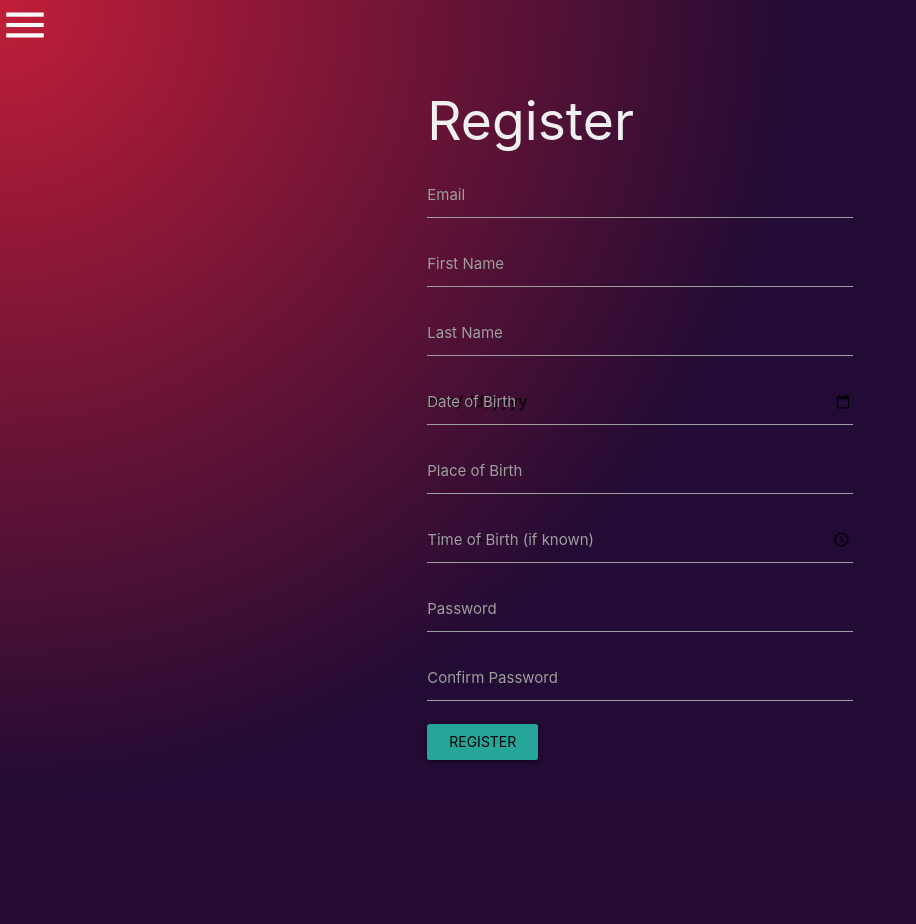
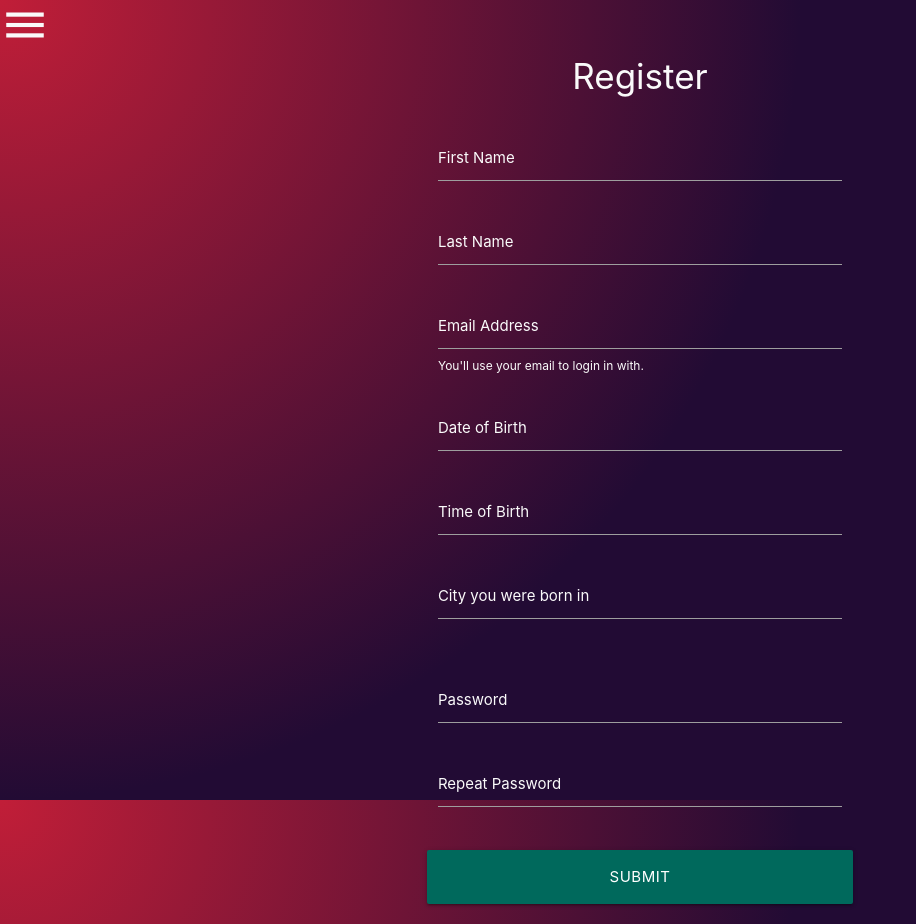
Before and after one commit to Ty-Thetravelguy/sebastian-oracle-tarot, a Flask app: page /register in a window 1280 px wide. Shown: the whole page, without its empty margins (0-916 px from the left). Before the commit the page ends 762 px from the top, so only its background shows below. Run offline with Flask 3, Linux system fonts and the light colour scheme; some libraries are stand-ins or nearby versions.

Commit message:
re-did register form and did custom css for the datepicker

```diff
--- a/app.py
+++ b/app.py
@@ -2,8 +2,7 @@ import os
 from flask import Flask, render_template, redirect, url_for, flash, session, request
 from flask_pymongo import PyMongo
 from flask_wtf import FlaskForm
-from wtforms import StringField, PasswordField, SubmitField, DateField, TimeField
-from wtforms.validators import InputRequired, Email, EqualTo
+from werkzeug.security import generate_password_hash, check_password_hash
 from flask_bcrypt import Bcrypt
 
 if os.path.exists("env.py"):
@@ -16,25 +15,25 @@ app.config["MONGO_URI"] = os.environ.get("MONGO_URI")
 app.secret_key = os.environ.get("SECRET_KEY")
 
 mongo = PyMongo(app)
-bcrypt = Bcrypt(app)
 
 
-class RegisterForm(FlaskForm):
-    email = StringField('Email', validators=[InputRequired(), Email()])
-    first_name = StringField('First Name', validators=[InputRequired()])
-    last_name = StringField('Last Name', validators=[InputRequired()])
-    dob = DateField('Date of Birth', validators=[InputRequired()])
-    place_of_birth = StringField('Place of Birth', validators=[InputRequired()])
-    time_of_birth = TimeField('Time of Birth (if known)')
-    password = PasswordField('Password', validators=[InputRequired(), EqualTo('confirm', message='Passwords must match')])
-    confirm = PasswordField('Confirm Password')
-    submit = SubmitField('Register')
+
+# class RegisterForm(FlaskForm):
+#     email = StringField('Email', validators=[InputRequired(), Email()])
+#     first_name = StringField('First Name', validators=[InputRequired()])
+#     last_name = StringField('Last Name', validators=[InputRequired()])
+#     dob = DateField('Date of Birth', validators=[InputRequired()])
+#     place_of_birth = StringField('Place of Birth', validators=[InputRequired()])
+#     time_of_birth = TimeField('Time of Birth (if known)')
+#     password = PasswordField('Password', validators=[InputRequired(), EqualTo('confirm', message='Passwords must match')])
+#     confirm = PasswordField('Confirm Password')
+#     submit = SubmitField('Register')
 
 
-class LoginForm(FlaskForm):
-    email = StringField('Email', validators=[InputRequired(), Email()])
-    password = PasswordField('Password', validators=[InputRequired()])
-    submit = SubmitField('Login')
+# class LoginForm(FlaskForm):
+#     email = StringField('Email', validators=[InputRequired(), Email()])
+#     password = PasswordField('Password', validators=[InputRequired()])
+#     submit = SubmitField('Login')
 
 
 @app.route("/")
@@ -44,85 +43,9 @@ def get_cards():
     return render_template("index.html", cards=cards)
 
 
-@app.route('/login', methods=['GET', 'POST'])
-def login():
-    """Login handler"""
-    if session.get('logged_in'):
-        if session['logged_in'] is True:
-            return redirect(url_for('index', title="Sign In"))
-
-    form = LoginForm()
-
-    if form.validate_on_submit():
-        # get all users
-        users = mongo.db.users
-        # try and get one with same email as entered
-        db_user = users.find_one({'email': request.form['email']})
-
-        if db_user:
-            # check password using hashing
-            if bcrypt.check_password_hash(db_user['password'], request.form['password']):
-                session['email'] = request.form['email']
-                session['logged_in'] = True
-                # successful redirect to home logged in
-                return redirect(url_for('get_cards'))
-            # must have failed set flash message
-            flash('Invalid email/password combination')
-    return render_template("login.html", title="Sign In", form=form)
-
-
-@app.route('/logout')
-def logout():
-    """Clears session and redirects to home"""
-    session.clear()
-    return redirect(url_for('get_cards'))
-
-
-@app.route('/register', methods=['GET', 'POST'])
+@app.route("/register", methods=["GET", "POST"])
 def register():
-    """Handles registration functionality"""
-    form = RegisterForm(request.form)
-    if form.validate_on_submit():
-        # get all the users
-        users = mongo.db.users
-        # see if we already have the entered email
-        existing_user = users.find_one({'email': request.form['email']})
-
-        if existing_user is None:
-            # hash the entered password
-            hash_pass = bcrypt.generate_password_hash(request.form['password']).decode('utf-8')
-            # insert the user to DB
-            users.insert_one({
-                'email': request.form['email'],
-                'password': hash_pass,
-                'first_name': request.form['first_name'],
-                'last_name': request.form['last_name'],
-                'dob': request.form['dob'],
-                'place_of_birth': request.form['place_of_birth'],
-                'time_of_birth': request.form['time_of_birth']
-            })
-            session['email'] = request.form['email']
-            session['logged_in'] = True
-            return redirect(url_for('get_cards'))
-        # duplicate email set flash message and reload page
-        flash('Sorry, that email is already registered - use another')
-        return redirect(url_for('register'))
-    return render_template('register.html', title='Register', form=form)
-
-
-@app.route('/profile')
-def profile():
-    return render_template('profile.html')
-
-
-@app.route('/saved_readings')
-def saved_readings():
-    return render_template('saved_readings.html')
-
-
-@app.route('/journal')
-def journal():
-    return render_template('journal.html')
+    return render_template("register.html")
 
 
 if __name__ == "__main__":
--- a/static/css/style.css
+++ b/static/css/style.css
@@ -5,7 +5,7 @@ html, body {
     padding: 0;
     width: 100%;
     height: 100%;
-    overflow: hidden;
+    overflow: visible;
 }
 
 .custom-hamburger {
@@ -18,7 +18,7 @@ html, body {
 
 .select-wrapper input.select-dropdown,
 .light-color-text {
-    color: #f0f0f0 ;
+    color: #fafafa  ;
 }
 
 /****************************Home**************************/
@@ -31,6 +31,37 @@ html, body {
 h1{
     font-size: 35px;
     margin-top: 10px;
+}
+
+.select-wrapper input.select-dropdown, .light-color-text {
+    color: #000000;
+}
+
+.dropdown-content li>a, .dropdown-content li>span {
+    color: #000;
+}
+
+.datepicker-date-display {
+    background-color: #574880;
+}
+
+.datepicker-table abbr {
+
+    color: #574880;
+}
+
+.datepicker-table tbody tr td.is-selected {
+    background-color: #574880; /* Change this to your desired color for selected date */
+    color: #ffffff !important; /* Change this to your desired text color for selected date */
+}
+
+.datepicker-table td.is-today {
+    color: #574880;
+}
+
+.datepicker-cancel, .datepicker-clear, .datepicker-today, .datepicker-done {
+    color: #574880;
+
 }
 
 /****************************Media Queries**************************/
--- a/static/js/script.js
+++ b/static/js/script.js
@@ -1,7 +1,9 @@
 $(document).ready(function(){
     $('.sidenav').sidenav();
-  });
-
-  $(document).ready(function(){
     $('select').formSelect();
-  });
+    $('.datepicker').datepicker({
+        format: 'dd mmm, yyyy',
+        yearRange: 60
+    });
+    $('.timepicker').timepicker();
+});
--- a/templates/base.html
+++ b/templates/base.html
@@ -32,22 +32,22 @@
       <li>
         <div class="divider"></div>
       </li>
-      <li><a href="{{ url_for('profile') }}" class="grey-text text-lighten-3"><i
+      <li><a href="#" class="grey-text text-lighten-3"><i
             class="material-icons grey-text text-lighten-3">info</i>Profile</a></li>
       <li>
         <div class="divider"></div>
       </li>
-      <li><a href="{{ url_for('saved_readings') }}" class="grey-text text-lighten-3"><i
+      <li><a href="#" class="grey-text text-lighten-3"><i
             class="material-icons grey-text text-lighten-3">save</i>Saved Readings</a></li>
       <li>
         <div class="divider"></div>
       </li>
-      <li><a href="{{ url_for('journal') }}" class="grey-text text-lighten-3"><i
+      <li><a href="#" class="grey-text text-lighten-3"><i
             class="material-icons grey-text text-lighten-3">border_color</i>Journal</a></li>
       <li>
         <div class="divider"></div>
       </li>
-      <li><a href="{{ url_for('logout') }}" class="grey-text text-lighten-3"><i
+      <li><a href="#" class="grey-text text-lighten-3"><i
             class="material-icons grey-text text-lighten-3">close</i>Log Out</a></li>
       <li>
         <div class="divider"></div>
@@ -57,7 +57,7 @@
       <li>
         <div class="divider"></div>
       </li>
-      <li><a href="{{ url_for('login') }}" class="grey-text text-lighten-3"><i
+      <li><a href="#" class="grey-text text-lighten-3"><i
             class="material-icons grey-text text-lighten-3">close</i>Log In</a></li>
     </ul>
     <a href="#" data-target="slide-out" class="sidenav-trigger"><i class="material-icons custom-hamburger">menu</i></a>
--- a/templates/register.html
+++ b/templates/register.html
@@ -1,48 +1,55 @@
 {% extends "base.html" %}
 {% block content %}
-<div class="container">
+
+<h1 class="center-align grey-text text-lighten-5">Register</h1>
+
 <div class="row">
-        <div class="col s12 m8 offset-m2 l6 offset-l3">
-            <h2 class="light-color-text">Register</h2>
-            <form method="POST" action="{{ url_for('register') }}">
-                {{ form.hidden_tag() }}
-                <div class="input-field">
-                    {{ form.email.label }}
-                    {{ form.email(class="validate") }}
+    <form class="col s12 m4 offset-m4" method="">
+        <!-- User data -->
+        <div class="row">
+            <div class="input-field col s12">
+                <input id="firstName" name="firstName" type="text" class="validate grey-text text-lighten-5">
+                <label for="firstName" class="grey-text text-lighten-5">First Name</label>
             </div>
-                <div class="input-field">
-                    {{ form.first_name.label }}
-                    {{ form.first_name(class="validate") }}
+            <div class="input-field col s12">
+                <input id="lastName" name="lastName" type="text" class="validate grey-text text-lighten-5">
+                <label for="lastName" class="grey-text text-lighten-5">Last Name</label>
             </div>
-                <div class="input-field">
-                    {{ form.last_name.label }}
-                    {{ form.last_name(class="validate") }}
+            <div class="input-field col s12">
+                <input id="email_inline" name="email" type="email" class="validate grey-text text-lighten-5">
+                <label for="email_inline" class="grey-text text-lighten-5">Email Address</label>
+                <span class="helper-text grey-text text-lighten-5" data-error="wrong" data-success="right">You'll use
+                    your email to login in with.</span>
             </div>
-                <div class="input-field">
-                    {{ form.dob.label }}
-                    {{ form.dob(class="validate") }}
+            <div class="input-field col s12">
+                <input id="dateOfBirth" name="dateOfBirth" type="text" class="datepicker grey-text text-lighten-5">
+                <label for="dateOfBirth" class="grey-text text-lighten-5">Date of Birth</label>
             </div>
-                <div class="input-field">
-                    {{ form.place_of_birth.label }}
-                    {{ form.place_of_birth(class="validate") }}
+            <div class="input-field col s12">
+                <input id="timeOfBirth" name="timeOfBirth" type="text" class="timepicker grey-text text-lighten-5">
+                <label for="timeOfBirth" class="grey-text text-lighten-5">Time of Birth</label>
             </div>
-                <div class="input-field">
-                    {{ form.time_of_birth.label }}
-                    {{ form.time_of_birth(class="validate") }}
+            <div class="input-field col s12">
+                <input id="placeOfBirth" name="placeOfBirth" type="text" class="validate grey-text text-lighten-5">
+                <label for="placeOfBirth" class="grey-text text-lighten-5">City you were born in</label>
             </div>
-                <div class="input-field">
-                    {{ form.password.label }}
-                    {{ form.password(class="validate") }}
         </div>
-                <div class="input-field">
-                    {{ form.confirm.label }}
-                    {{ form.confirm(class="validate") }}
+        <!--Password-->
+        <div class="row">
+            <div class="input-field col s12">
+                <input id="password" type="password" class="validate grey-text text-lighten-5">
+                <label for="password" class="grey-text text-lighten-5">Password</label>
             </div>
-                <div class="input-field">
-                    {{ form.submit(class="btn waves-effect waves-light") }}
+            <div class="input-field col s12">
+                <input id="password_repeat" type="password" class="validate grey-text text-lighten-5">
+                <label for="password_repeat" class="grey-text text-lighten-5">Repeat Password</label>
+            </div>
+        </div>
+        <!--Submit-->
+        <div class="row">
+            <button type="submit" class="col s12 btn-large teal darken-3">Submit</button>
         </div>
     </form>
 </div>
-    </div>
-</div>
+
 {% endblock %}
```
Lines whose indentation alone changed are shown as unchanged.
